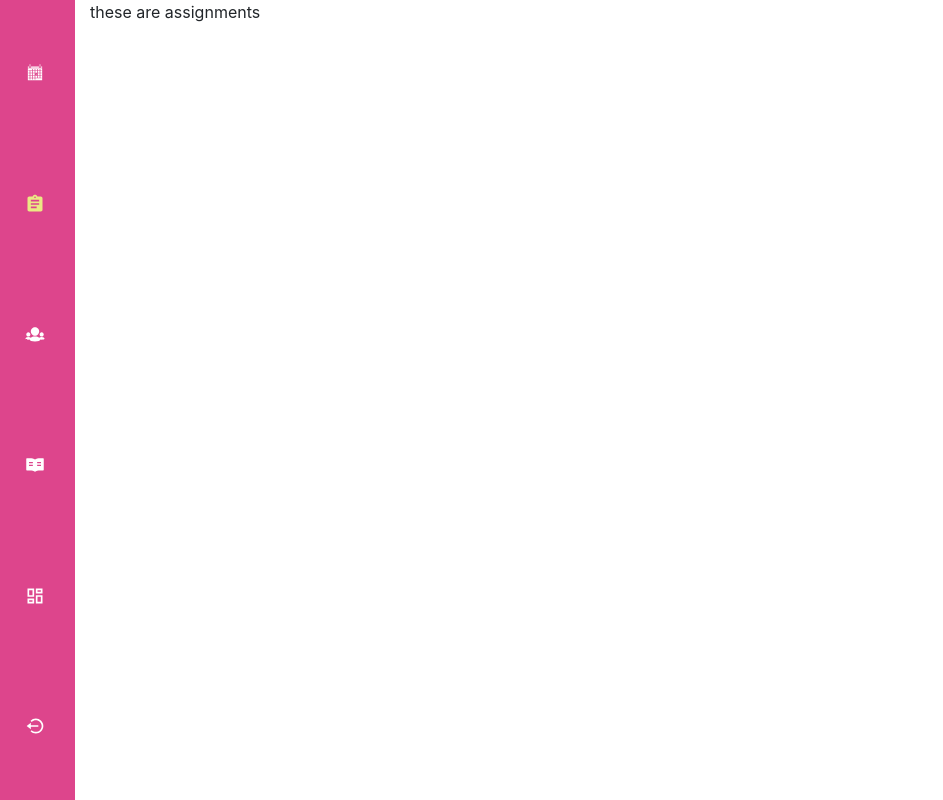
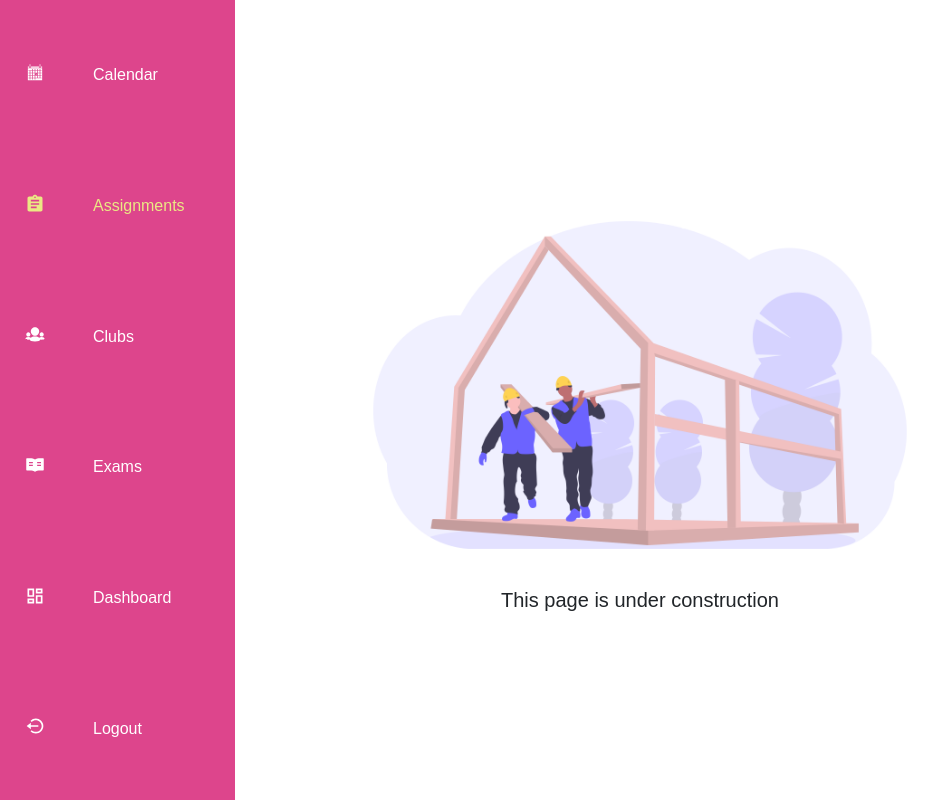
Before and after one commit to humblenginr/cops-debugit, a Next.js app in the folder stu-act-manager/frontend/: page /assignments in a window 1280 px wide. Shown: the whole page, without its empty margins (0-943 px from the left). Built offline with nearby package versions, Linux system fonts and the light colour scheme; a web font is replaced by a local one.

Commit message:
added under construction component

```diff
--- /dev/null
+++ b/stu-act-manager/frontend/components/intermediateStates/UnderConstruction.js
@@ -0,0 +1,11 @@
+import React from 'react'
+
+export const UnderConstruction = () => {
+    return (
+        <div className="vh-100 w-100 d-flex  flex-column justify-content-center align-items-center">
+            <img src="/illustration/underConstruction.png" height="400px"/>
+            <div className="sofia" style={{fontSize:'20px'}}>This page is under construction</div>
+        </div>
+
+    )
+}
--- a/stu-act-manager/frontend/pages/assignments.js
+++ b/stu-act-manager/frontend/pages/assignments.js
@@ -1,10 +1,11 @@
 import React from 'react'
+import { UnderConstruction } from '../components/intermediateStates/underConstruction';
 import { Main } from '../components/layouts/Main';
 
  const assignments = () => {
     return (
         <Main>
-          these are assignments
+          <UnderConstruction />
         </Main>
     )
 }
--- a/stu-act-manager/frontend/pages/clubs.js
+++ b/stu-act-manager/frontend/pages/clubs.js
@@ -1,10 +1,11 @@
 import React from 'react'
+import { UnderConstruction } from '../components/intermediateStates/UnderConstruction';
 import { Main } from '../components/layouts/Main';
 
  const clubs = () => {
     return (
         <Main>
-            <div>These are clubs</div>
+            <UnderConstruction />
         </Main>
     )
 }
--- a/stu-act-manager/frontend/pages/dashboard.js
+++ b/stu-act-manager/frontend/pages/dashboard.js
@@ -1,10 +1,11 @@
 import React from 'react'
+import { UnderConstruction } from '../components/intermediateStates/underConstruction';
 import { Main } from '../components/layouts/Main';
 
  const dashboard = () => {
     return (
         <Main>
-            This is dashboard
+            <UnderConstruction />
         </Main>
     )
 }
--- a/stu-act-manager/frontend/pages/exams.js
+++ b/stu-act-manager/frontend/pages/exams.js
@@ -1,10 +1,11 @@
 import React from 'react'
+import { UnderConstruction } from '../components/intermediateStates/underConstruction';
 import { Main } from '../components/layouts/Main';
 
  const exams = () => {
     return (
         <Main>
-           These are exams
+           <UnderConstruction />
         </Main>
     )
 }
--- a/stu-act-manager/frontend/styles/globals.css
+++ b/stu-act-manager/frontend/styles/globals.css
@@ -55,6 +55,8 @@ a {
  width: 90px;
  height: 100vh;
  transition: width 0.17s ease-in-out;
+ position: absolute;
+ z-index: 100;
 }
 .navbar:hover{
   width: 250px;
```
Also changed, not shown: stu-act-manager/frontend/public/illustration/underConstruction.png (added).
